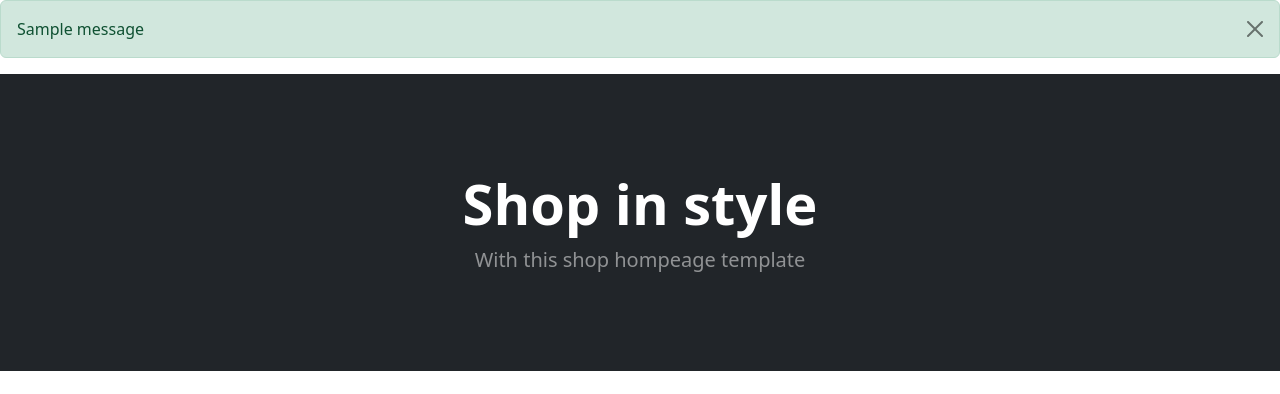
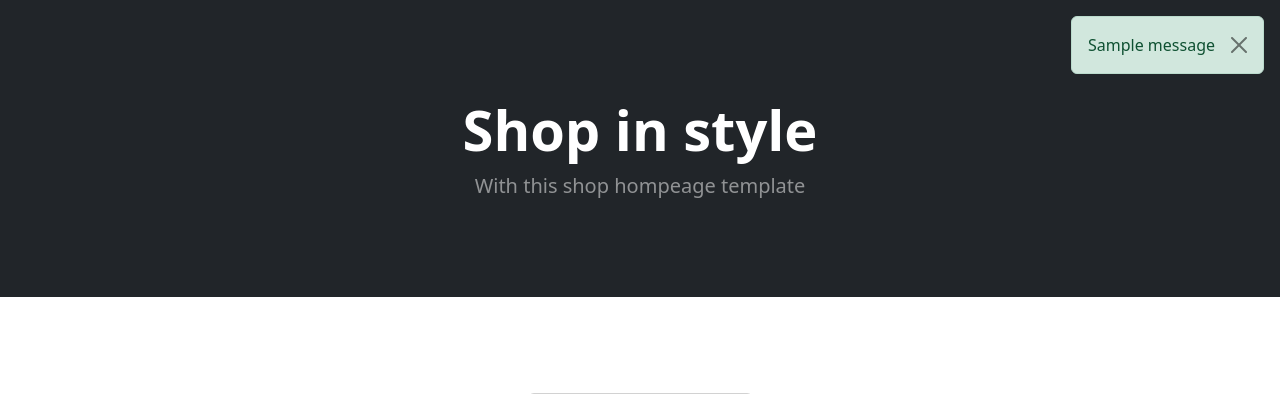
Before and after one commit to S-H-U-H-A-R-I/Django_Project, a Django app: template BuyTheSet/store/templates/store/home.html in a window 1280 px wide. Shown: the part 56-450 px from the top of the page. Run offline with Django 3.2, Linux system fonts and the light colour scheme; the template is opened without the code that fills it: most values are stand-ins (such as "Sample title", 1, 10 or a date in 2020); grey boxes marked "Sample" are stand-in pictures; one stand-in notice (Sample message) is shown; some libraries are stand-ins or nearby versions.

Commit message:
updated css for alerts

```diff
--- a/BuyTheSet/store/templates/store/base.html
+++ b/BuyTheSet/store/templates/store/base.html
@@ -21,13 +21,16 @@
   </head>
 
   <body>
-    {% include 'store/navbar.html' %} {% if messages %}
-      {% for message in messages %}
-        <div class="alert alert-{{ message.tags }} alert-dismissible fade show" role="alert">
-          {{ message }}
-          <button type="button" class="btn-close" data-bs-dismiss="alert" aria-label="Close"></button>
-        </div>
-      {% endfor %}
+    {% include 'store/navbar.html' %}
+    {% if messages %}
+      <div id="alert-container" class="position-fixed end-0 m-3">
+        {% for message in messages %}
+          <div class="alert alert-{{ message.tags }} alert-dismissible fade show cart-message d-flex justify-content-between align-items-center rounded" role="alert">
+            <p class="mb-0 flex-grow-1">{{ message }}</p>
+            <button type="button" class="btn-close" data-bs-dismiss="alert" aria-label="Close"></button>
+          </div>
+        {% endfor %}
+      </div>
     {% endif %}
     <!-- Block content -->
     {% block content %}
```
